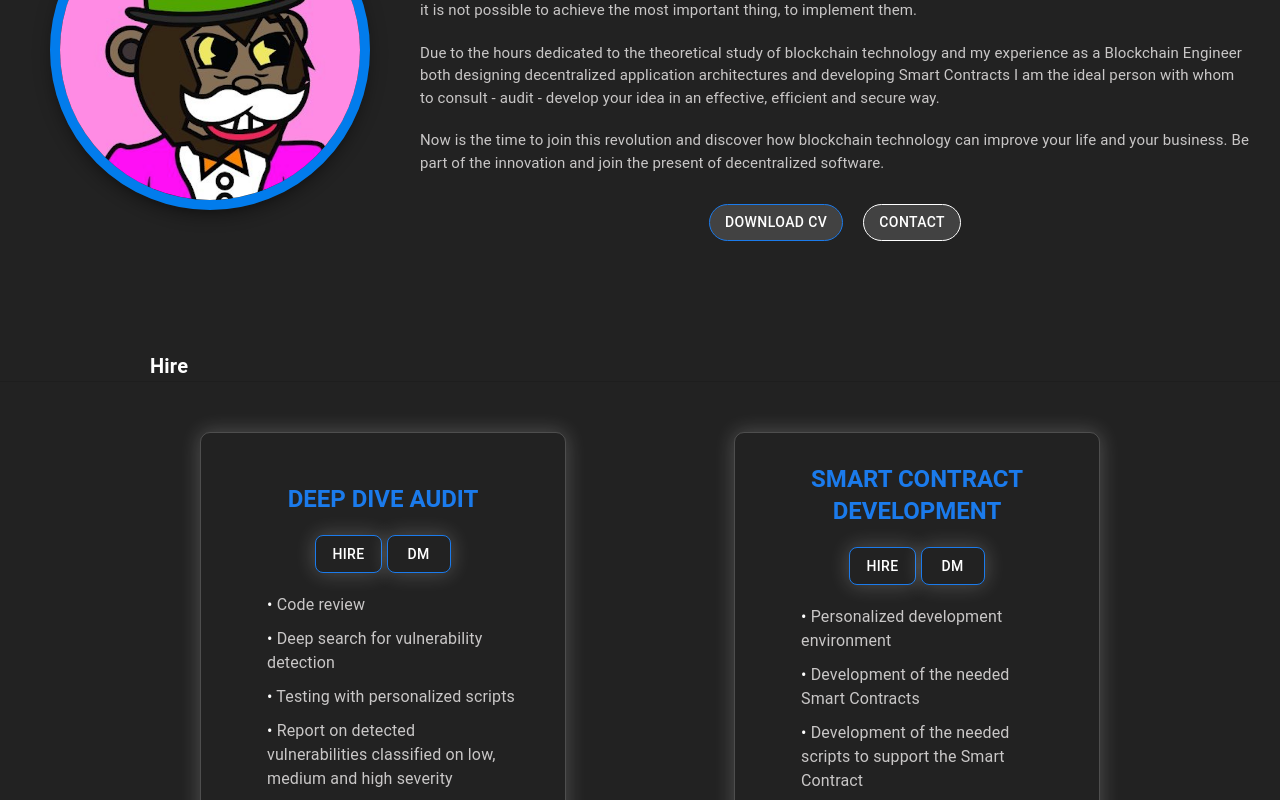
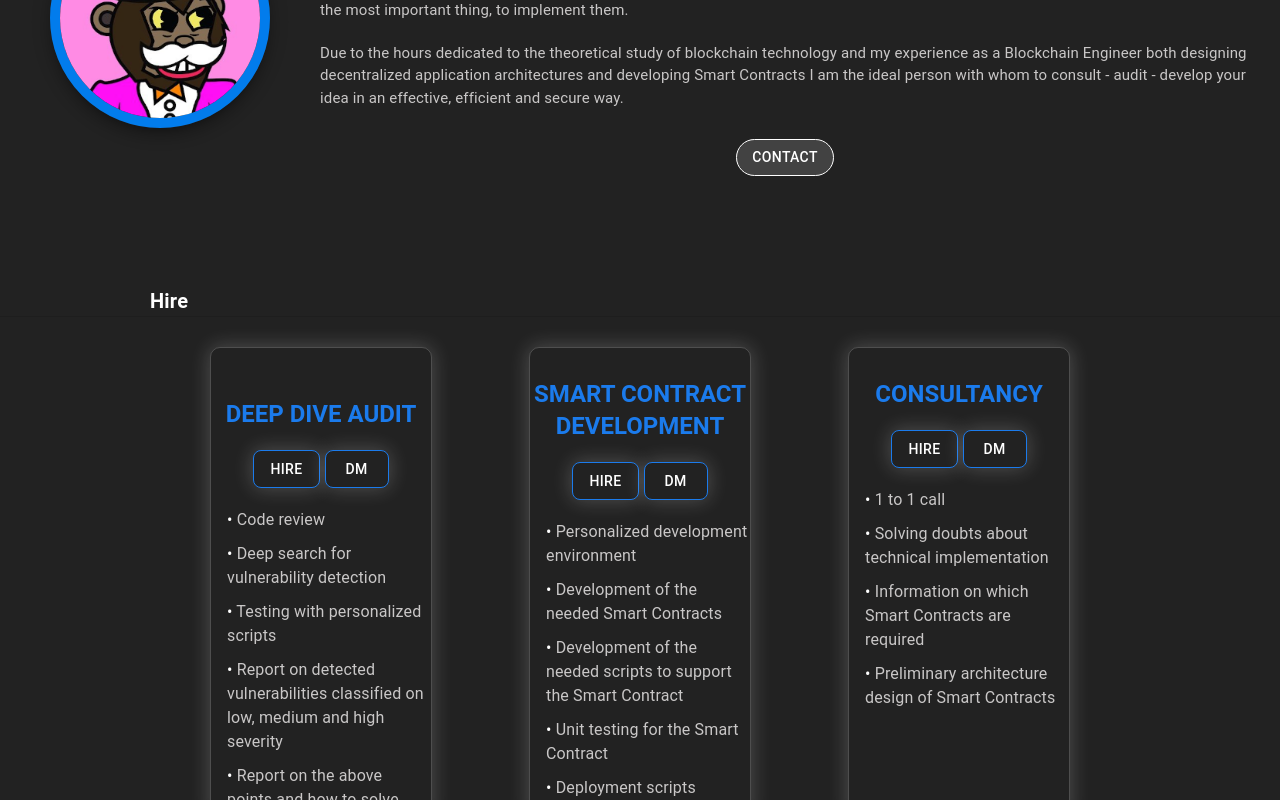
Before and after one commit to JMariadlcs/devscrooge.com, a React (Create React App) app: page / in a window 1280 px wide. Shown: the part 380-1180 px from the top of the page. Built offline with nearby package versions, Linux system fonts and the light colour scheme.

Commit message:
modify landing

```diff
--- a/src/components/Custom/CustomComponents.js
+++ b/src/components/Custom/CustomComponents.js
@@ -33,7 +33,7 @@ export const MenuMobile = styled(Menu)(({ theme }) => ({
 export const JMariaBoxPC = styled(Box)(({ theme }) => ({
     padding: "100px 30px 100px 50px",
     [theme.breakpoints.up("xl")]: {
-        padding: "100px 300px 100px 500px",
+        padding: "50px 200px 100px 300px",
         display: "none",
     },
 }));
@@ -74,9 +74,8 @@ export const StyledBox = styled(Box)(({ theme }) => ({
     flexDirection: 'row',
     justifyContent: 'space-between',
     alignItems: 'center',
-    padding: '0px 200px 50px 200px',
+    margin: '0, 20px, 0, 20px',
     flexWrap: 'wrap',
-    margin: '0'
 }));
 
 
--- a/src/components/Home.js
+++ b/src/components/Home.js
@@ -4,7 +4,7 @@ import { useTheme } from '@mui/material/styles';
 import useMediaQuery from '@mui/material/useMediaQuery';
 import CircularImage from './Utils/HomeImage'
 import HomeButtons from './Utils/HomeButtons'
-import ProductsPage from './Products'
+// import ProductsPage from './Products'
 import { MovingTextPc } from "./Custom/MovingText";
 
 const Home = () => {
@@ -18,10 +18,10 @@ const Home = () => {
         boxShadow: '0px 0px 20px 1px rgba(255, 255, 255, 0.2)',
         flexGrow: '0',
         flexDirection: 'column',
-        margin: '50px -20px 10px 0px', // Decreased margin here
+        margin: '10px',
         height: '470px',
-        maxWidth: '30%',
-        padding: isXlScreen ? '0 100px' : ' 0 50px',
+        maxWidth: '25%',
+        padding: isXlScreen ? '0' : ' 0',
         width: '100%',
         borderRadius: 10,
         [theme.breakpoints.down('lg')]: {
@@ -52,10 +52,6 @@ const Home = () => {
                     <Typography color="textPrimary" margin='0 0 20px 0' fontSize='15px'>
                         Due to the hours dedicated to the theoretical study of blockchain technology and my experience as a Blockchain Engineer both designing decentralized application architectures and developing Smart Contracts I am the ideal person with whom to consult - audit - develop your idea in an effective, efficient and secure way.
                     </Typography>
-
-                    <Typography color="textPrimary" margin='0 0 20px 0 ' fontSize='15px'>
-                        Now is the time to join this revolution and discover how blockchain technology can improve your life and your business. Be part of the innovation and join the present of decentralized software.
-                    </Typography>
                     <HomeButtons />
                 </Box>
             </JMariaBoxMobile>
@@ -63,7 +59,7 @@ const Home = () => {
             {/*Text box only shown on everything except mobile*/}
             <MovingTextPc text={"HIRE A PROFESSIONAL AUDIT FOR SECURING YOUR PROTOCOL!! Twitter DM: @devScrooge"} />
             <JMariaBoxPC className="JMariaInfoBlock" sx={{ display: { xs: 'none', lg: 'flex', xl: 'flex', md: 'flex', sm: 'flex' }, alignItems: 'center' }}>
-                <CircularImage src="../assets/scrooge.png" sx={{ width: 200, height: 200, marginRight: '2rem' }} padding="0 50px 0 0" />
+                <CircularImage src="../assets/scrooge.png" sx={{ width: 100, height: 100, marginRight: '2rem' }} padding="0 50px 0 0" />
                 <Box className="JMariaInfoText" padding="0 0 0 50px">
                     <Typography color="textPrimary">Blockchain Security Researcher and Engineer</Typography>
                     <Typography color='white' fontSize='40px' fontWeight='bold' margin='0 0 20px 0'>devScrooge</Typography>
@@ -72,9 +68,6 @@ const Home = () => {
                     </Typography>
                     <Typography color="textPrimary" margin='0 0 20px 0 ' fontSize='15px'>
                         Due to the hours dedicated to the theoretical study of blockchain technology and my experience as a Blockchain Engineer both designing decentralized application architectures and developing Smart Contracts I am the ideal person with whom to consult - audit - develop your idea in an effective, efficient and secure way.
-                    </Typography>
-                    <Typography color="textPrimary" margin='0 0 20px 0' fontSize='15px'>
-                        Now is the time to join this revolution and discover how blockchain technology can improve your life and your business. Be part of the innovation and join the present of decentralized software.
                     </Typography>
                     <HomeButtons />
                 </Box>
@@ -268,10 +261,11 @@ const Home = () => {
                 */}
             </StyledBox>
 
-            {/*ProductsBox*/}
+            {/*ProductsBox
             <Typography color="white" fontSize='20px' fontWeight='bold' margin="0 0 0px 150px">Products</Typography>
             <Divider />
             <ProductsPage />
+            */}
         </Box >
 
     )
--- a/src/components/Utils/HomeButtons.js
+++ b/src/components/Utils/HomeButtons.js
@@ -1,13 +1,13 @@
 import { Button, Box } from '@mui/material';
-import CV from '../../Documents/CV.pdf'
+// import CV from '../../Documents/CV.pdf'
 
-const blueButtonStyle = {
+/* const blueButtonStyle = {
     color: 'white',
     backgroundColor: '#424242',
     borderColor: '#1B7BEC',
     borderRadius: '20px',
     margin: '10px'
-};
+}; */
 
 const whiteButtonStyle = {
     color: 'white',
@@ -22,14 +22,14 @@ const HomeButtons = () => {
 
     return (
         <Box sx={{ display: 'flex', justifyContent: 'center' }}>
-            <Button
+            {/*<Button
                 variant="outlined"
                 href={CV}
                 target="_blank"
                 style={blueButtonStyle}
             >
                 Download CV
-            </Button>
+            </Button>*/}
             <Button
                 variant="outlined"
                 href={`mailto:${email}`}
--- a/src/components/Utils/HomeImage.js
+++ b/src/components/Utils/HomeImage.js
@@ -20,10 +20,10 @@ const useStyles = makeStyles((theme) => ({
 
 
 const AvatarCustom = styled(Avatar)(({ theme }) => ({
-    height: '300px', width: '300px',
+    height: '200px', width: '200px',
     [theme.breakpoints.down('sm')]: {
         display: 'flex',
-        height: '200px', width: '200px'
+        height: '100px', width: '100px'
     },
     [theme.breakpoints.down('xs')]: {
         display: 'flex',
```
